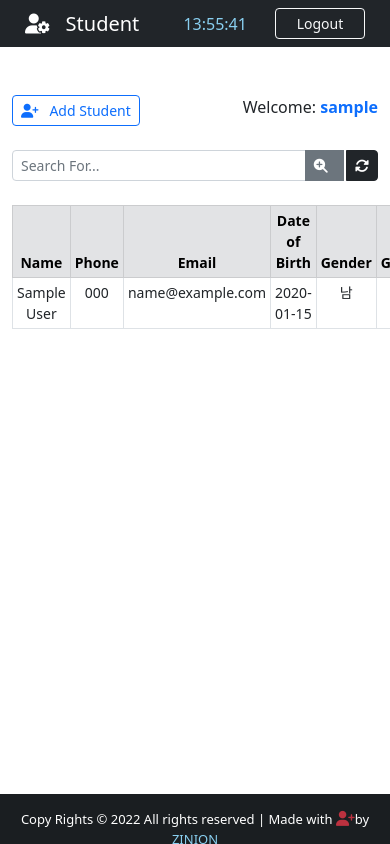
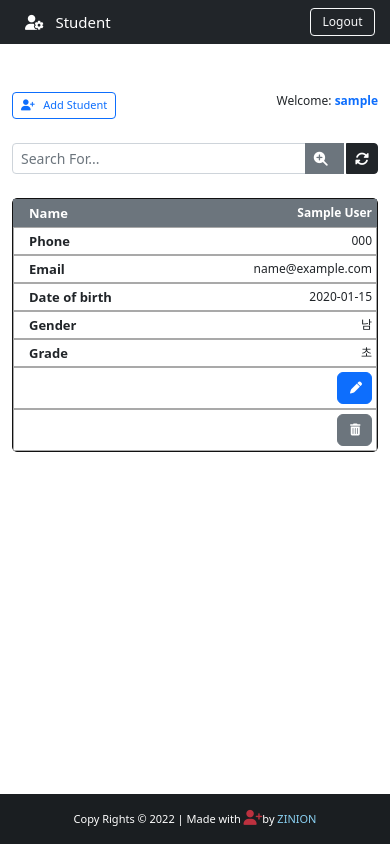
Before and after one commit to zipbab/studentLms, a Django app: page /backend/ in a window 390 px wide. Run offline with Django 4.2, Linux system fonts and the light colour scheme; a user stored in the database is signed in; tables that the repository leaves empty hold one stand-in row (values such as "Sample post"); some libraries are stand-ins or nearby versions.

Commit message:
Apply Responsive mode

```diff
--- a/App/static/css/style.css
+++ b/App/static/css/style.css
@@ -40,6 +40,7 @@ body {
 
 .side-label {
     width: 80px;
+    font-size: 16px;
 
 }
 
@@ -67,6 +68,15 @@ body {
     transform: translate(-50% -50%);
     font-size: 22px;
 }
+
+#btn-enter {
+    width: 90px;
+}
+
+#title-login {
+    cursor: default;
+}
+
 
 /*---------------------------------------
 # Custom SweetAlert
@@ -103,3 +113,143 @@ body {
     color: #111;
     border: 1px solid #007bff
 }
+
+/**-----------------------------------
+# Responsive mode -Tablet 1024px
+-----------------------------------*/
+@media(max-width: 1024px) {
+    /** Table */
+    .table thead {
+        display: none;
+    }
+    .table, .table tbody, .table tr, .table td {
+        display: block;
+        width: 100%;
+    }
+    .table tr {
+        margin-bottom: 15px;
+        border: 1px solid #111;
+        border-radius: 5px;
+    }
+    .table td {
+        text-align: right;
+        padding-left: 35%;
+        position: relative;
+        border: 1px solid transparent;
+    }
+    .table td::before {
+        content: attr(data-label);
+        position: absolute;
+        left: 0;
+        width: 50%;
+        padding-left: 15px;
+        font-size: 13px;
+        font-weight: bold;
+        text-align: left;
+    }
+    .table > thead > tr:first-child {
+        display: none;
+        margin-top: 5px;
+    }
+    /** Responsive Border */
+    #responsive-border {
+        border: 1px solid #a9a9a9;
+    }
+    #top-table {
+        background-color: #6c757d;
+        color: #fff;
+        font-weight: bold;
+    }
+    /**--------------- End // Table ---------------  */
+
+    /** Enable the verical scroll */
+    body {
+        overflow-y: visible;
+    }
+    /**  Add student button  */
+    #add-student {
+        font-size: 12px;
+    }
+    #btn-nav {
+        width: 75px;
+    }
+    /**  Welcome user   */
+    .welcome {
+        font-size: 14px;
+    }
+    #footer {
+        font-size: 12px;
+    }
+}
+
+/**-----------------------------------
+# Responsive mode - Smartphone 500px
+-----------------------------------*/
+@media(max-width: 500px) {
+    /**  Hide "Alrignt" on footer (only in this mode)  */
+    #allrights {
+        display: none;
+    }
+    #footer {
+        font-size: 11px;
+    }
+    .btn-actions {
+        width: 35px;
+        font-size: 12px;
+    }
+    #btn-nav {
+        width: 65px;
+        font-size: 12px;
+        margin-right: 15px;
+    }
+    #clock {
+        display: none;
+    }
+    #nav-content {
+        font-size: 15px;
+    }
+    #blink {
+        font-size: 12px;
+    }
+    #btn-enter {
+        width: 100%;
+        border-radius: 30px;
+    }
+    .text-small {
+        font-size: 12px;
+    }
+    #title-login {
+        cursor: default;
+        font-size: 13px;
+    }
+    .welcome {
+        font-size: 12px;
+    }
+    #add-student {
+        font-size: 11px;
+    }
+    #btn-delete, #btn-cancel, #btn-logout {
+        font-size: 12px;
+    }
+    .title-logout, #deleteModalLabel {
+        font-size: 14px;
+    }
+    #no-data {
+       font-size: 18px;
+    }
+    #pagination, #first, #last, .confirm {
+        font-size: 12px;
+    }
+    #info {
+        font-size: 13px;
+    }
+    .side-label {
+        width: 65px;
+    }
+    #name, #phone, #email, #dateofbirth, #gender, #grade {
+        font-size: 12px;
+    }
+    #btn-add, #btn-back ,#btn-reset {
+        font-size: 12px;
+    }
+}
--- a/App/templates/backend.html
+++ b/App/templates/backend.html
@@ -36,10 +36,10 @@
 
     <div class="d-flex justify-content-between">
         <!-- 1) column add student -->
-        <a href="{% url 'add_student' %}" class="btn btn-outline-primary btn-sm"><i class="fa-sharp fa-solid fa-user-plus"></i>&nbsp;&nbsp; Add Student</a>
+        <a href="{% url 'add_student' %}" class="btn btn-outline-primary btn-sm" id="add-student"><i class="fa-sharp fa-solid fa-user-plus"></i>&nbsp;&nbsp; Add Student</a>
 
         <!-- 2) column Get Users -->
-        <span>
+        <span class="welcome">
             Welcome: <strong><span class="text-primary">{{ user.get_username }}</span></strong>
         </span>
 
@@ -69,20 +69,20 @@
             </thead>
             <!-- data from backend -->
             {% for student in students  %}
-            <tr id="chk_td">
-                <td>{{ student.name }}</td>
-                <td>{{ student.phone }}</td>
-                <td>{{ student.email }}</td>
-                <td>{{ student.dateofbirth }}</td>
-                <td>{{ student.gender }}</td>
-                <td>{{ student.grade }}</td>
-                <td>
-                    <a href="/student/{{ student.id }}" class="btn btn-primary" title="Edit Student">
+            <tr class="text-small" id="chk_td">
+                <td data-label="Name" id="top-table">{{ student.name }}</td>
+                <td data-label="Phone" id="responsive-border">{{ student.phone }}</td>
+                <td data-label="Email" id="responsive-border">{{ student.email }}</td>
+                <td data-label="Date of birth" id="responsive-border">{{ student.dateofbirth }}</td>
+                <td data-label="Gender" id="responsive-border">{{ student.gender }}</td>
+                <td data-label="Grade" id="responsive-border">{{ student.grade }}</td>
+                <td id="responsive-border">
+                    <a href="/student/{{ student.id }}" class="btn btn-primary btn-actions" title="Edit Student">
                         <i class="fas fa-pen"></i>
                     </a>
                 </td>
-                <td>
-                    <a class="btn btn-secondary" title="Delete Student" data-bs-toggle="modal" data-bs-target="#deleteModal{{ student.pk }}">
+                <td id="responsive-border">
+                    <a class="btn btn-secondary btn-actions" title="Delete Student" data-bs-toggle="modal" data-bs-target="#deleteModal{{ student.pk }}">
                         <i class="fas fa-trash-alt"></i>
                     </a>
                 </td>
@@ -100,13 +100,13 @@
                     <div class="modal-body text-center">
                         <div class="text-center text-danger"><i class="fas fa-times-circle fa-5x mb-4 mt-2"></i></div>
                         <div class="text-center text-danger">
-                            <span>Do u want to delete this student ?</span>
-                            <div class="text-dark mt-3 mb-2">Student: <strong>{{ student.name }}</strong></div>
+                            <span class="confirm">Do u want to delete this student ?</span>
+                            <div class="text-dark mt-3 mb-2 text-small">Student: <strong>{{ student.name }}</strong></div>
                         </div>
                     </div>
                     <div class="modal-footer">
-                        <button type="button" class="btn btn-secondary btn-sm" data-bs-dismiss="modal">Cancle</button>
-                        <a href="/delete_student/{{ student.id }}" type="button" class="btn btn-outline-danger btn-sm">Delete</a>
+                        <button type="button" class="btn btn-secondary btn-sm" id="btn-cancel" data-bs-dismiss="modal">Cancel</button>
+                        <a href="/delete_student/{{ student.id }}" type="button" id="btn-delete" class="btn btn-outline-danger btn-sm">Delete</a>
                     </div>
                 </div>
                 </div>
@@ -120,11 +120,11 @@
 
 
     <!-- Pagination-->
-    <nav class="mt-4" aria-label="Page navigation example">
+    <nav class="mt-4" aria-label="Page navigation example" id="pagination">
         {% if students.has_other_pages %}
         <ul class="pagination justify-content-left">
             {% if students.has_previous %}
-            <a href="?page=1" class="btn btn-outline-primary mb-4" style="width: 60px; border-radius: 1px; border: 1px solid #d3d3d3;">시작</a>
+            <a href="?page=1" class="btn btn-outline-primary mb-4" id="first" style="width: 60px; border-radius: 1px; border: 1px solid #d3d3d3;">시작</a>
             <li class="page-item"><a class="page-link" href="?page{{ students.previous_page_number }}"><i class="fas fa-angle-double-left"></i></a></li>
             {% else %}
             <li class="page-item disabled"></li>
@@ -140,7 +140,7 @@
 
             {% if students.has_next %}
             <li class="page-item"><a class="page-link" href="?page={{ students.next_page_number }}"><i class="fas fa-angle-double-left"></i></a></li>
-            <a href="?page={{ students.paginator.num_pages }}" class="btn btn-outline-primary mb-4" style="width: 60px; border-radius: 1px; border: 1px solid #d3d3d3; border-left: none;">끝</a>
+            <a href="?page={{ students.paginator.num_pages }}" class="btn btn-outline-primary mb-4" id="last" style="width: 60px; border-radius: 1px; border: 1px solid #d3d3d3; border-left: none;">끝</a>
             {% else %}
             <li class="page-item disabled"></li>
             {% endif %}
@@ -163,5 +163,5 @@
 
 
 </div> <!-- End // Container-->
-
+<br><br><br>
 {% endblock content %}
--- a/App/templates/base.html
+++ b/App/templates/base.html
@@ -21,7 +21,7 @@
         <header>
             <nav class="navbar navbar-expand-ld navbar-dark bg-dark">
                 <div class="col-sm">
-                    <a class="navbar-brand flex-grow-1" style="text-align: center; color: #fff; margin-left: 25px;">
+                    <a class="navbar-brand flex-grow-1" id="nav-content" style="text-align: center; color: #fff; margin-left: 25px;">
                         {% block navbar-content %}
                         <i class="fas fa-rocket"></i>&nbsp;&nbsp; New Eden Church LMS
                         {% endblock navbar-content %}
@@ -47,7 +47,7 @@
     <!--footer-->
     <footer class="bg-dark text-center text-lg-start" id="footer" style="color: #fff;">
         <div class="text-center p-3" style="background-color: rgba(0, 0, 0, 0.2);">
-            Copy Rights &copy; {% now "Y" %} All rights reserved | Made with
+            Copy Rights &copy; {% now "Y" %} <span id="allrights">All rights reserved </span> | Made with
             <i class="text-danger fa-solid fa-user-plus blink_me" style="font-size: 15px;"></i>by
             <a href="#" target="_blank" {% block footer %} style="color: #0dcaf0; text-decoration: none;" {% endblock footer %}>ZINION</a>
         </div>
@@ -58,16 +58,16 @@
         <div class="modal-dialog">
         <div class="modal-content">
             <div class="modal-header">
-            <h1 class="modal-title fs-5" id="exampleModalLabel"><i class="fas fa-sign-out-alt"></i>&nbsp;&nbsp; Logout</h1>
+            <h1 class="modal-title text-small2" id="exampleModalLabel"><i class="fas fa-sign-out-alt"></i>&nbsp;&nbsp; Logout</h1>
             <button type="button" class="btn-close" data-bs-dismiss="modal" aria-label="Close"></button>
             </div>
             <div class="modal-body text-center">
                 <span class="text-danger"><i class="fas fa-sign-out-alt fa-3x mt-4"></i></span>
-                <div class="mt-4 mb-4 text-danger">Are you sure want to exit the system ?</div>
+                <div class="mt-4 mb-4 text-danger confirm">SURE WANT TO EXIT THE SYSTEM ?</div>
             </div>
             <div class="modal-footer">
-            <button type="button" class="btn btn-secondary" data-bs-dismiss="modal">Cancle</button>
-            <a href="{% url 'logout' %}" type="button" class="btn btn-outline-danger btn-sm">Logout</a>
+            <button type="button" class="btn btn-secondary" id="btn-cancel" data-bs-dismiss="modal">Cancel</button>
+            <a href="{% url 'logout' %}" type="button" id="btn-logout" class="btn btn-outline-danger btn-sm">Logout</a>
             </div>
         </div>
         </div>
```
Also changed, not shown: App/templates/add.html (+8 -8 lines), App/templates/registration/login.html (+4 -4 lines).
